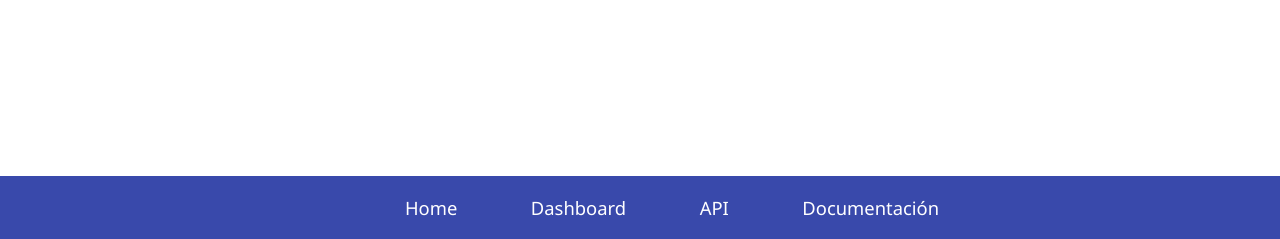
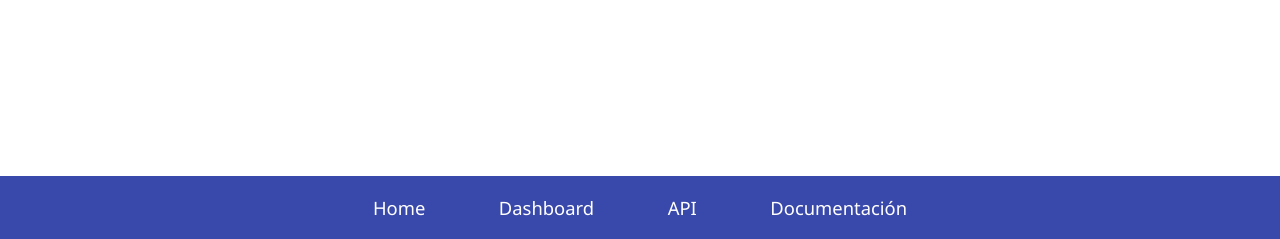
Before and after one commit to rogervdo/hanova, a Flask app: page / in a window 1280 px wide; the page is wider, and only the part inside the window is pictured. Shown: the part 561-800 px from the top of that part. Run offline with Flask 3, Linux system fonts and the light colour scheme.

Commit message:
Footer final

```diff
--- a/static/style.css
+++ b/static/style.css
@@ -15,6 +15,7 @@ body {
   min-height: 100vh;
   display: flex;
   flex-direction: column;
+  box-sizing: border-box;
 }
 
 header {
@@ -26,8 +27,13 @@ header {
 
 nav {
   background-color: #3949ab;
-  padding: 0.5rem 2rem;
+  padding: 0.5rem;
   text-align: center;
+  width: 100vw;
+  max-width: 100vw;
+  margin: 0 auto;
+  box-sizing: border-box;
+  overflow-x: hidden;
 }
 
 nav a {
@@ -44,6 +50,8 @@ nav a:hover {
 main {
   padding: 2rem;
   flex: 1 0 auto;
+  min-height: 0;
+  box-sizing: border-box;
 }
 
 button,
@@ -62,16 +70,23 @@ button:hover,
   background-color: #3949ab;
 }
 
-footer {
-  background-color: #e3eafc;
-  color: #1a237e;
+footer,
+.footer,
+.footer-nav {
+  background-color: #3949ab;
+  color: #fff;
   text-align: center;
+  position: static;
+  width: 100vw;
+  max-width: 100vw;
+  min-height: 48px;
+  box-sizing: border-box;
+  margin: 0 auto;
   padding: 1rem 2rem;
-  position: static;
-  width: 100%;
-  bottom: 0;
-  left: 0;
-  font-size: 0.95rem;
+  overflow-x: hidden;
+  overflow-y: visible;
+  font-size: 1.05rem;
+  flex-shrink: 0;
 }
 
 .footer-nav {
@@ -80,10 +95,13 @@ footer {
   text-align: center;
   padding: 0.4rem 2rem;
   position: static;
-  width: 100%;
-  margin-top: auto;
+  width: 100vw;
+  max-width: 100vw;
+  margin: 0 auto;
   font-size: 1.05rem;
   z-index: 1001;
+  box-sizing: border-box;
+  overflow-x: hidden;
 }
 
 .footer-nav-bar {
@@ -95,7 +113,13 @@ footer {
 .footer-nav nav {
   display: flex;
   justify-content: center;
+  flex-wrap: wrap;
   gap: 1.2rem;
+  width: 100%;
+  max-width: 100vw;
+  box-sizing: border-box;
+  overflow-x: hidden;
+  margin: 0 auto;
 }
 
 .footer-nav a {
@@ -105,10 +129,7 @@ footer {
   padding: 0.3rem 0.7rem;
   border-radius: 4px;
   transition: background 0.2s;
-}
-
-.footer-nav a:hover {
-  background-color: #1a237e;
+  white-space: nowrap;
 }
 
 h1 {
--- a/templates/footer.html
+++ b/templates/footer.html
@@ -1,3 +1,4 @@
+<!DOCTYPE html>
 <footer class="footer footer-nav">
   <nav>
     <a href="/">Home</a>
```
